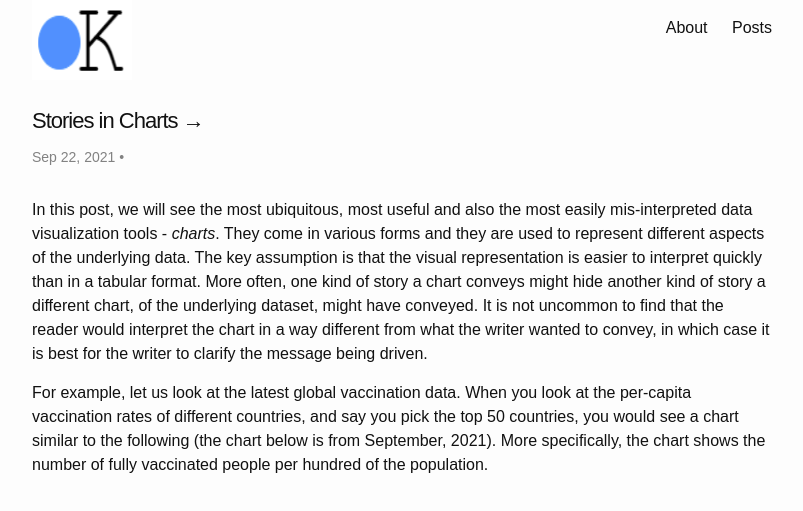
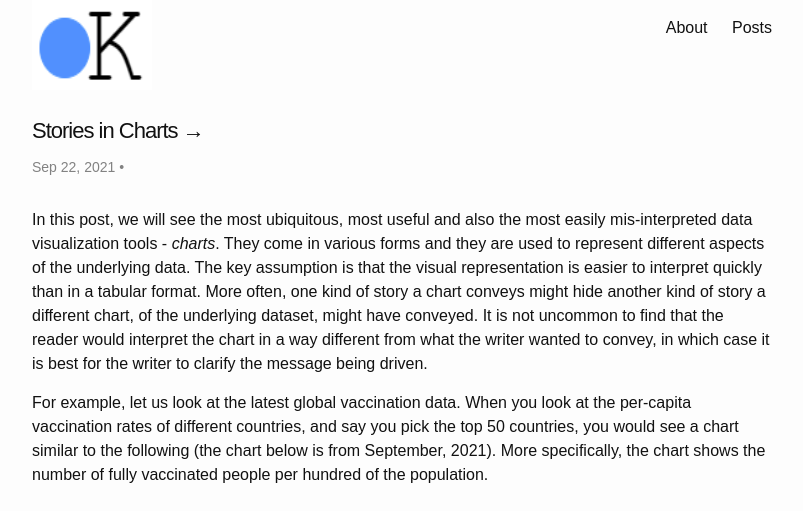
Before and after one commit to dotkay/dotkay.github.io, a Jekyll site: the page built from index.html, in a window 1280 px wide. Shown: the top 511 px of the page, without its empty margins (238-1041 px from the left). Built offline with Jekyll 4.4.1, drawn with Linux system fonts in a browser that asks for light colours; the list of posts is cut into pages by our own code; grey boxes are pictures that could not be loaded.

Commit message:
trying img again

```diff
--- a/_includes/header.html
+++ b/_includes/header.html
@@ -4,7 +4,7 @@
     <!-- Mathjax Support
     <a class="site-title" href="{{ "/" | relative_url }}">{{ site.title | escape }}</a>
     -->
-    <img src="{{site.title-img | escape}}" width="100" height="80">
+    <img src="{{site.title-img | escape}}" width="120" height="90">
 
     <nav class="site-nav">
       {% for link in site.data.navigation.main %}
```
